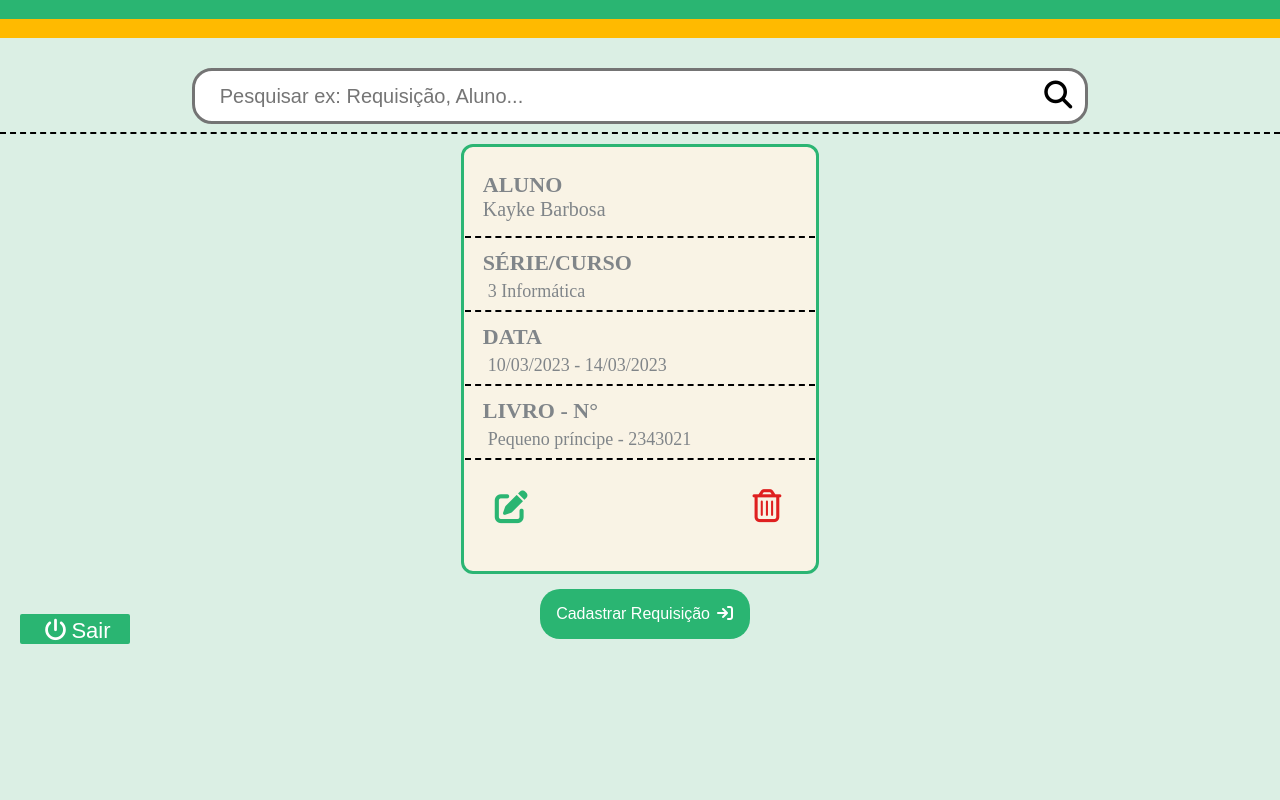
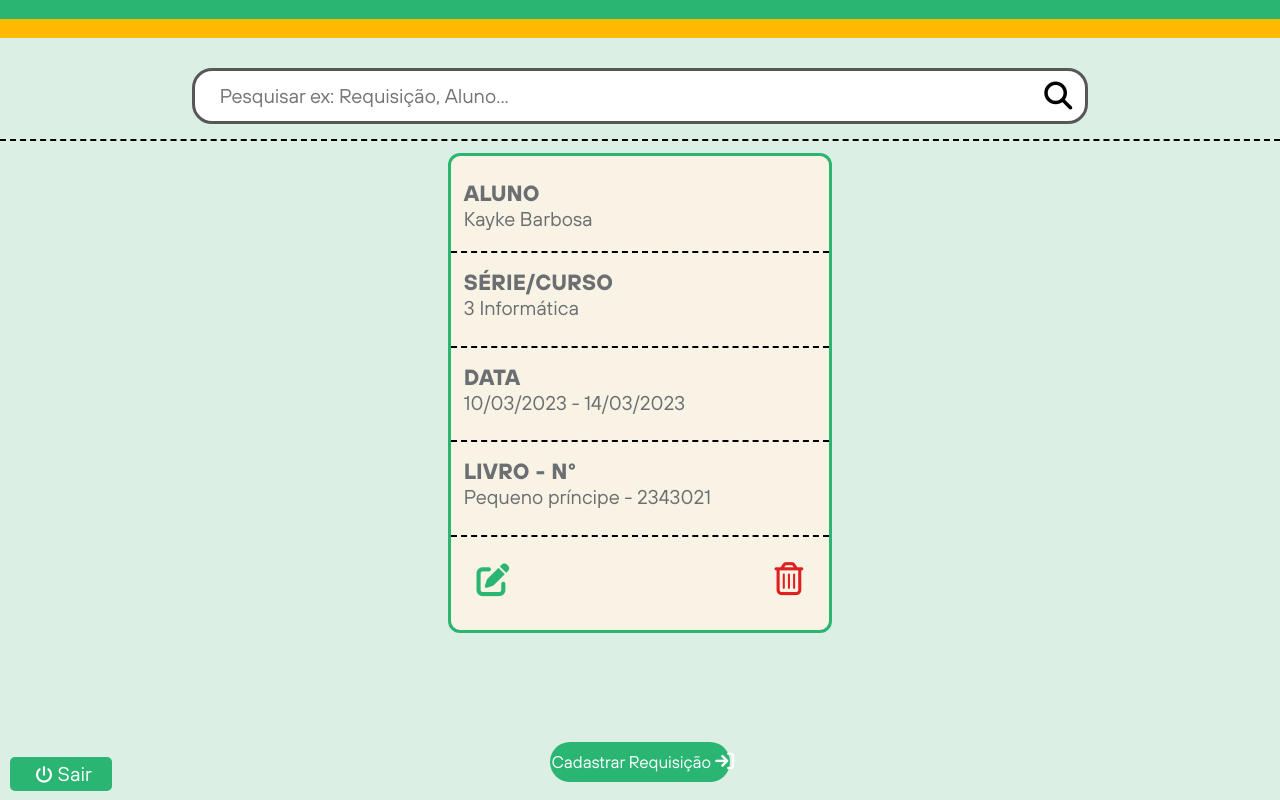
Before and after one commit to kaykeeb3/SIBI_V1, a PHP site: page /request.html in a window 1280 px wide. Run offline with PHP 8.4, Linux system fonts and the light colour scheme; some libraries are stand-ins or nearby versions.

Commit message:
Responsibilidade Configurada

```diff
--- a/Requisição/request.html
+++ b/Requisição/request.html
@@ -22,7 +22,7 @@
 
       </div>
          <div class="container">
-
+         <div class="container-content">
          <main>
             <div class="card">
                 <div class="row1">
@@ -60,12 +60,15 @@
             <div class="addNew">
                 <a><button><a>Cadastrar Requisição<i class="fa-solid fa-arrow-right-to-bracket"></i></a></button>
             </div>
+            <div class="emptyspace">
+                <p>⠀</p>
+            </div>
          </footer>
 
 
     </div>
    </div>
-
+</div>
 
 
 
--- a/Requisição/style.css
+++ b/Requisição/style.css
@@ -1,3 +1,21 @@
+@import url('https://fonts.googleapis.com/css2?family=Poppins:wght@700&display=swap');
+@import url('https://fonts.googleapis.com/css2?family=Inter:wght@500&display=swap');
+@font-face {
+  font-family: TT-Hoves;
+  src: url("fonts/tt-hoves-regular.otf");
+}
+
+@font-face {
+  font-family: TT-Hoves-Bold;
+  src: url("fonts//tt-hoves-bold.otf");
+}
+
+@font-face {
+  font-family: TT-Interfaces-Bold;
+  src: url("fonts//tt-interfaces-bold.ttf");
+}
+
+
 * {
     padding: 0;
     margin: 0;
@@ -6,6 +24,9 @@
 
   body {
     background-color: #DBEFE4;
+    height: 100%;
+    width: 100%;
+    font-family: 'TT-Hoves';
   }
 
 
@@ -36,7 +57,7 @@ header .bg-green {
   background-color: white;
   justify-content: center;
   align-items: center;
-  border: solid #747474;
+  border: solid #585757;
   border-radius: 20px;
 }
 .search-box > input {
@@ -44,9 +65,10 @@ header .bg-green {
   border: 2px white solid;
   border-radius: 30px;
   height: 50px;
-  color: #575555;
+  color: #302e2e;
   padding: 10px;
-  font-size: 20px;
+  font-size: max(20px,1vw);
+  font-family: 'TT-Hoves';
 }
 
 textarea:focus, input:focus {
@@ -57,123 +79,157 @@ textarea:focus, input:focus {
 .search-box > a {
   font-size: 28px;
 }
-.addNew {
-    display: flex;
-    justify-content: center;
-}
-
-.addNew > button{
-    background-color: #2AB572;
-    color: #FFF;
-    margin-top: 15px;
-    border-radius: 20px;
-    padding: 2px;
-    font-size: 16px;
-    width: 210px;
-    height:50px;
-    border: none;
-    white-space: nowrap;
-}
-
-.addNew > button > a > i {
-  font-size:16px ;
-  margin-left: 7px;
-}
-
 a  {
  cursor: grab;
 }
+
 .container {
   border-top: 2px dashed black;
  display: flex;
- margin-top: 8px;
- justify-content: center;
+ height: 100%;
+ margin-top: 15px;
+ justify-content: space-between;
  flex-direction: column;
+ min-height: 100%;
 }
+
 main {
-    margin-top: 10px ;
-    width: 100%;
+    margin-top: 4vh;
+    height: 55vh;
     display: flex;
     justify-content: center;
-
-}
+    align-items: center;
+ }
 .card {
     display: flex;
-    flex-direction: column;
-    border: 3px solid #2bb573;
+    height: 60vh;
+   flex-direction: column;
+    border: 3px solid #2bb572;
     border-radius: 12px;
-    width: 28%;
-    height: 430px;
+    width: 30%;
     background-color: #f9f3e5;
     font-size: 20px;
-    color: #808589;
-    padding: 1px;
+    color: #6b6f72;
 }
 label {
- font-size: 22px;
  font-weight: bold;
+   font-size: max(22px, 1.1vw);
+   font-family: "TT-Hoves-Bold";
 }
 .row1 {
-    margin-top: 24px;
-    margin-bottom: 18px;
-    padding-left: 18px;
+    padding-top: 3vh;
+    padding-left: 1vw;
     width: 100%;
-    height: 20px;
+    height: 20%;
+}
+.row1 > p {
+  font-size: max(20px, 1vw) ;
+}
+.row {
+    border-top: 2px dashed black;
+    margin-left: 0;
+    padding-top:2vh;
+    padding-left: 1vw;
+    width: 100%;
+    height: 20%;
+}
+
+.row>p {
+    padding-bottom: 10px;
+    font-size: max(20px, 1vw) ;
 }
 
 
-.row {
-    border-top: 2px dashed black;
-    margin-top: 26px;
-    margin-bottom: 28px;
-    padding-left: 18px;
-    padding-top: 12px;
-    width: 100%;
-    height: 20px;
+.edit {
+  width: 50%;
+  height: 50%;
+
+}
+.edit > a > i{
+  color: #2AB572;
+  font-size: max(33px,2vw);
+
 }
 
-.row>p {
-    padding: 5px;
-    font-size: 18px;
+.delete {
+  width: auto;
+  height: auto;
 }
-
-.edit > a > i{
-  color: #2AB572;
-  font-size: 33px;
-  margin: 20px;
-}
-
 .delete> a > i {
   color: #df2020;
-  font-size: 33px;
-  margin-top: 20px;
-  margin-left: 16vw;
+  font-size: max(33px,2vw);
 }
 .row-icons {
   border-top: 2px dashed black;
   display: flex;
-  margin-top: 26px;
-  padding: 10px;
   width: 100%;
-  height: 20px;
+  height: 20%;
+  padding: 2vw;
+  flex: 0;
+  justify-content: space-between;
 }
 
 footer {
   display: flex;
+  justify-content: space-between;
+  width: 100%;
+  position: absolute;
+  bottom: 2%;
+
 }
 
+.quit {
+  width: 40%;
+  flex-grow: 0;
+}
 .quit > button {
   background-color: #2AB572;
   color: #FFF;
-  margin-left: 20px;
-  border-radius: 2px;
-  width: 110px;
-  height: 30px;
+  border-radius: 5px;
+  font-family: 'TT-Hoves';
+  width: 20%;
+  margin-left: 10px;
+  height: 60%;
   border: none;
-  margin-right: 32vw;
-  font-size: 22px;
-  margin-top: 40px;
+  font-size: max(20px,1vw);
+  margin-top: 30px;
 }
 .quit > button > a > i {
  margin: 5px;
+ font-size: max(17px,1vw);
+
 }
+
+
+.addNew {
+  display: flex;
+  justify-content: center;
+  width: 20%;
+  text-align: center;
+  flex-grow: 0;
+}
+
+.addNew > button{
+  background-color: #2AB572;
+  color: #FFF;
+  margin-top: 15px;
+  border-radius: 20px;
+  padding: 1px;
+  font-size: max(17px,1vw);
+  width: 70%;
+  height:70%;
+  border: none;
+  font-family: 'TT-Hoves';
+  white-space: nowrap;
+}
+
+.addNew > button > a > i {
+font-size:max(19px,1vw) ;
+margin-left: 4px;
+}
+
+.emptyspace {
+  width: 40%;
+
+  flex-grow: 0;
+}
```
Also changed, not shown: Login/hindex.html (+0 -9 lines), Requisição/fonts/tt-hoves-bold.otf (added), Requisição/fonts/tt-hoves-regular.otf (added), Requisição/fonts/tt-interfaces-bold.ttf (added).
